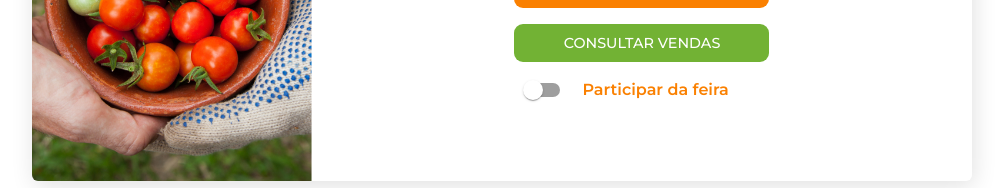
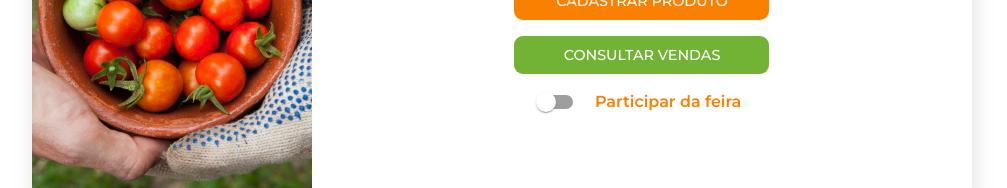
Before and after one commit to Prezotti/astral-frontend, a Next.js app: page /produtor in a window 1280 px wide. Shown: the part 284-472 px from the top of the page, without its empty margins (138-1145 px from the left). Built offline with nearby package versions, Linux system fonts and the light colour scheme; no server answers.

Commit message:
TR-030 Incremento
Corrigido o switch e imagem trocada.

```diff
--- a/src/styles/pages/Admin.module.css
+++ b/src/styles/pages/Admin.module.css
@@ -18,7 +18,6 @@
     display: flex;
     align-items: center;
     width: 190px;
-
 }
 
 .botaoSwitch p{
--- a/src/styles/pages/Produtor.module.css
+++ b/src/styles/pages/Produtor.module.css
@@ -9,8 +9,6 @@
 .botaoSwitch{
     display: flex;
     align-items: center;
-    align-self: flex-start;
-
 }
 
 .botaoSwitch p{
@@ -27,6 +25,18 @@
 
 @media (max-width: 1440px) {
     .botaoSwitch{
-        width: 250px;
+        width: 230px;
     }
 }
+
+@media (max-width: 670px) {
+    .botaoSwitch{
+        width: 220px;
+    }
+}
+
+@media (max-width: 560px) {
+    .botaoSwitch{
+        width: 190px;
+    }
+}
```
Also changed, not shown: public/img-painel-produtor.jpg.
